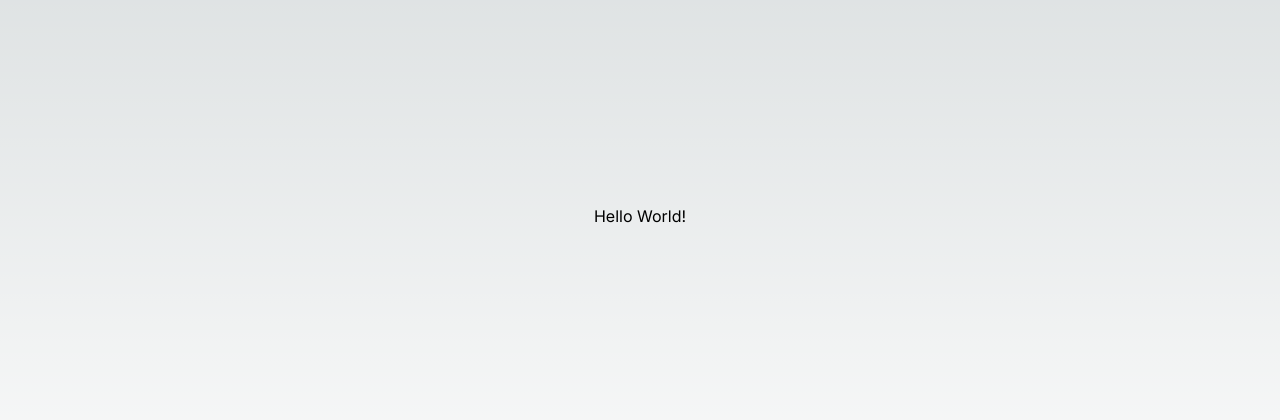
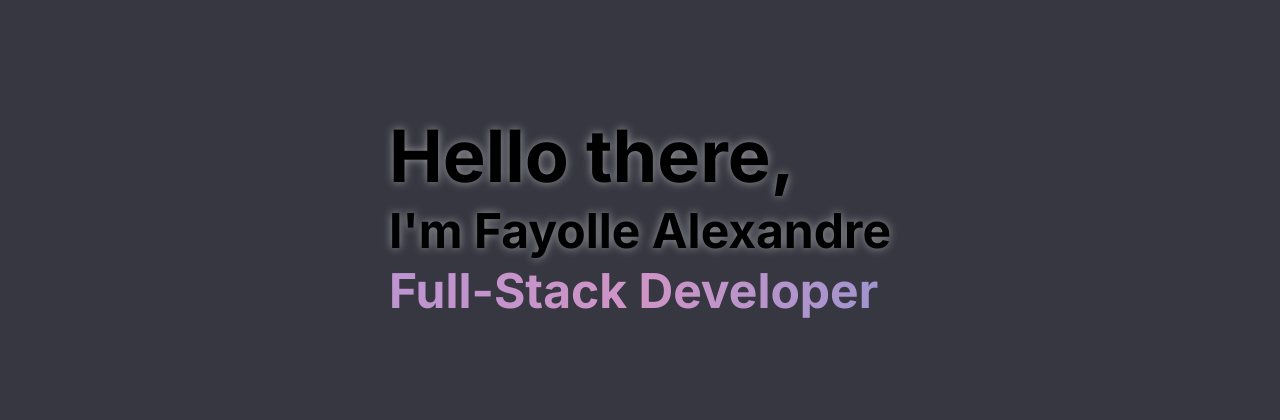
Before and after one commit to AlexandreFyl/NextJsResume, a Next.js app: page / in a window 1280 px wide. Shown: the part 184-604 px from the top of the page. Built offline with nearby package versions, Linux system fonts and the light colour scheme.

Commit message:
basic intro section with glowin and gradient effects

```diff
--- a/src/app/components/Header.tsx
+++ b/src/app/components/Header.tsx
@@ -2,8 +2,18 @@ import React from "react";
 
 const Header = () => {
   return (
-    <section className="h-screen flex justify-center items-center">
-      <h1>Hello World!</h1>
+    <section className="h-screen flex flex-col justify-center items-center">
+      <div>
+        <p className="text-glow text-7xl font-bold leading-tight">
+          Hello there,
+        </p>
+        <p className="text-glow text-5xl font-bold leading-tight">
+          I'm Fayolle Alexandre
+        </p>
+        <h1 className="text-gradient text-5xl font-bold leading-tight">
+          Full-Stack Developer
+        </h1>
+      </div>
     </section>
   );
 };
--- a/src/app/globals.css
+++ b/src/app/globals.css
@@ -3,9 +3,6 @@
 @tailwind utilities;
 
 :root {
-  --foreground-rgb: 0, 0, 0;
-  --background-start-rgb: 214, 219, 220;
-  --background-end-rgb: 255, 255, 255;
   --primary-color: #bc94d0;
   --analogous-color-1: #d094c6;
   --analogous-color-2: #9e94d0;
@@ -23,12 +20,7 @@
 
 body {
   color: rgb(var(--foreground-rgb));
-  background: linear-gradient(
-      to bottom,
-      transparent,
-      rgb(var(--background-end-rgb))
-    )
-    rgb(var(--background-start-rgb));
+  background: var(--bg-color);
 }
 
 @layer utilities {
@@ -36,3 +28,18 @@ body {
     text-wrap: balance;
   }
 }
+
+.text-glow {
+  text-shadow: 0 0 10px rgba(255, 255, 255, 0.5);
+}
+
+.text-gradient {
+  background: linear-gradient(
+    to right,
+    var(--primary-color),
+    var(--analogous-color-1),
+    var(--analogous-color-2)
+  );
+  -webkit-background-clip: text;
+  -webkit-text-fill-color: transparent;
+}
```
